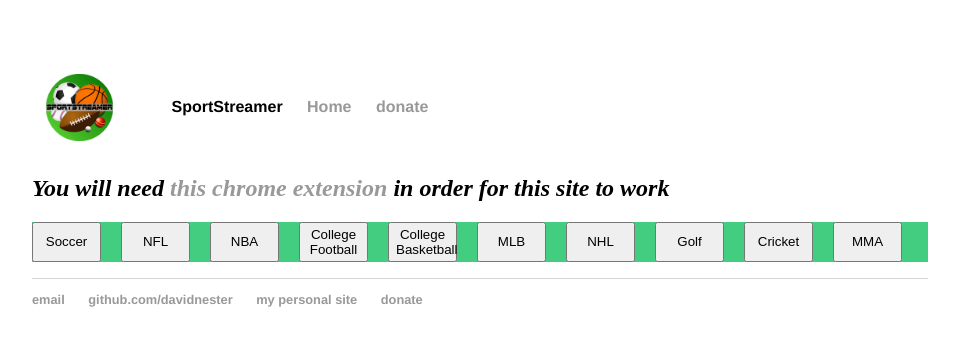
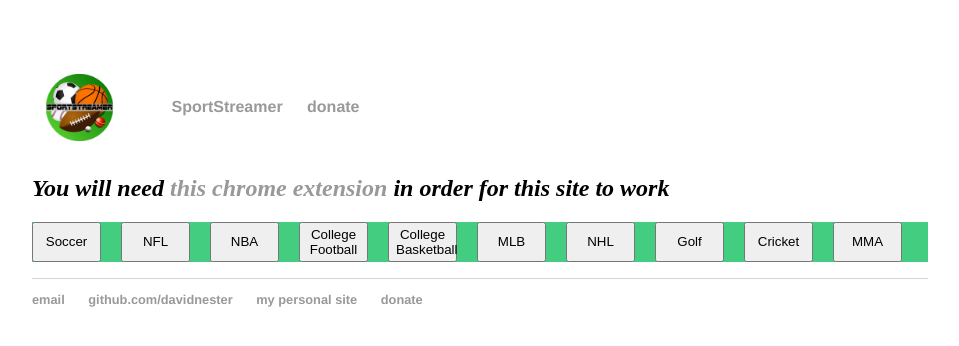
Before and after one commit to DavidNester/DavidNester.github.io, a Jekyll site: the page built from sportstreamer/index.html, in a window 1280 px wide. Shown: the top 346 px of the page, without its empty margins (160-1119 px from the left). Built offline with Jekyll 4.4.1, drawn with Linux system fonts in a browser that asks for light colours.

Commit message:
remove home link

```diff
--- a/_layouts/sportstreamer.html
+++ b/_layouts/sportstreamer.html
@@ -12,8 +12,7 @@
 	<nav>
 		<ul>
 		<li><img src="/res/sportstreamer/logo.png" height="75" width="75"><li>
-		<li><b>SportStreamer</b></li>
-    		<li><a href="/sportstreamer">Home</a></li>
+    		<li><a href="/sportstreamer"><b>SportStreamer</b></a></li>
     		<li><a href="https://davidnester.github.io/sportstreamer/donate">donate</a></li>
 		</ul>
 	</nav>
```
